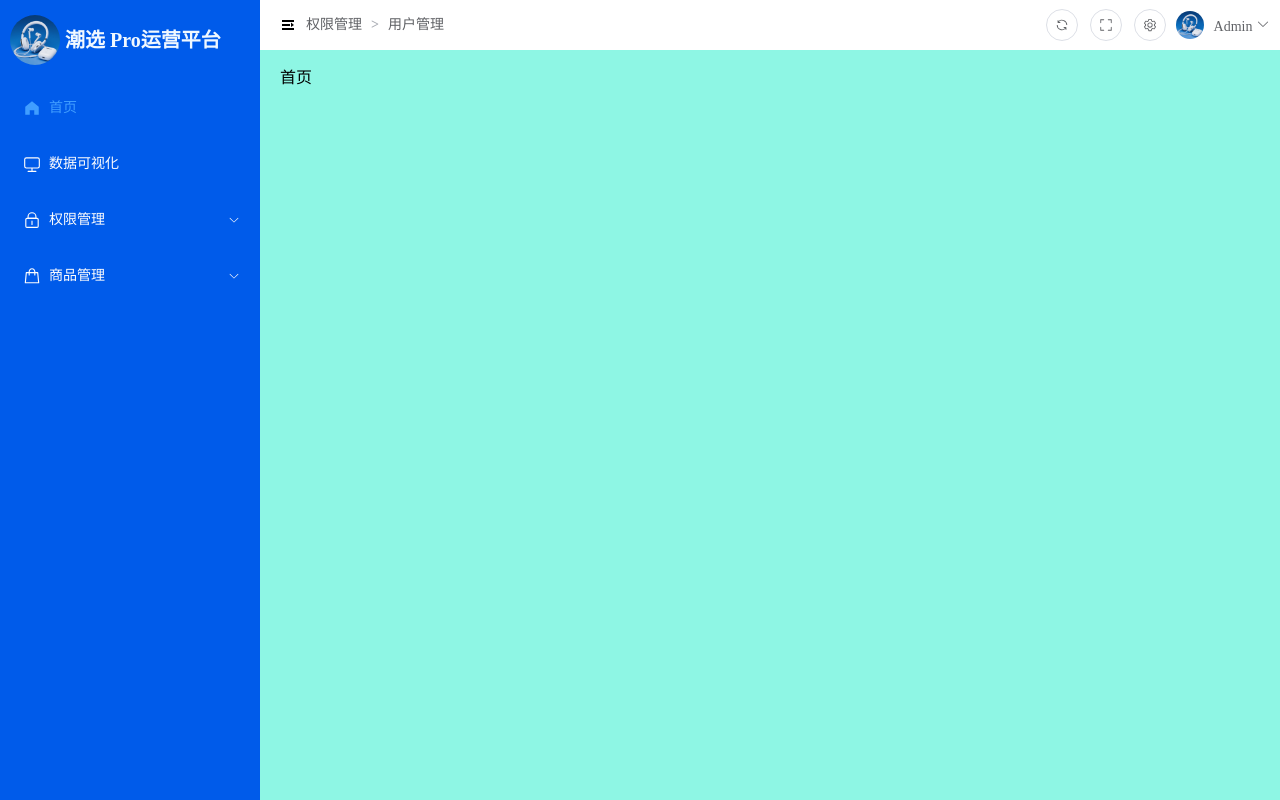
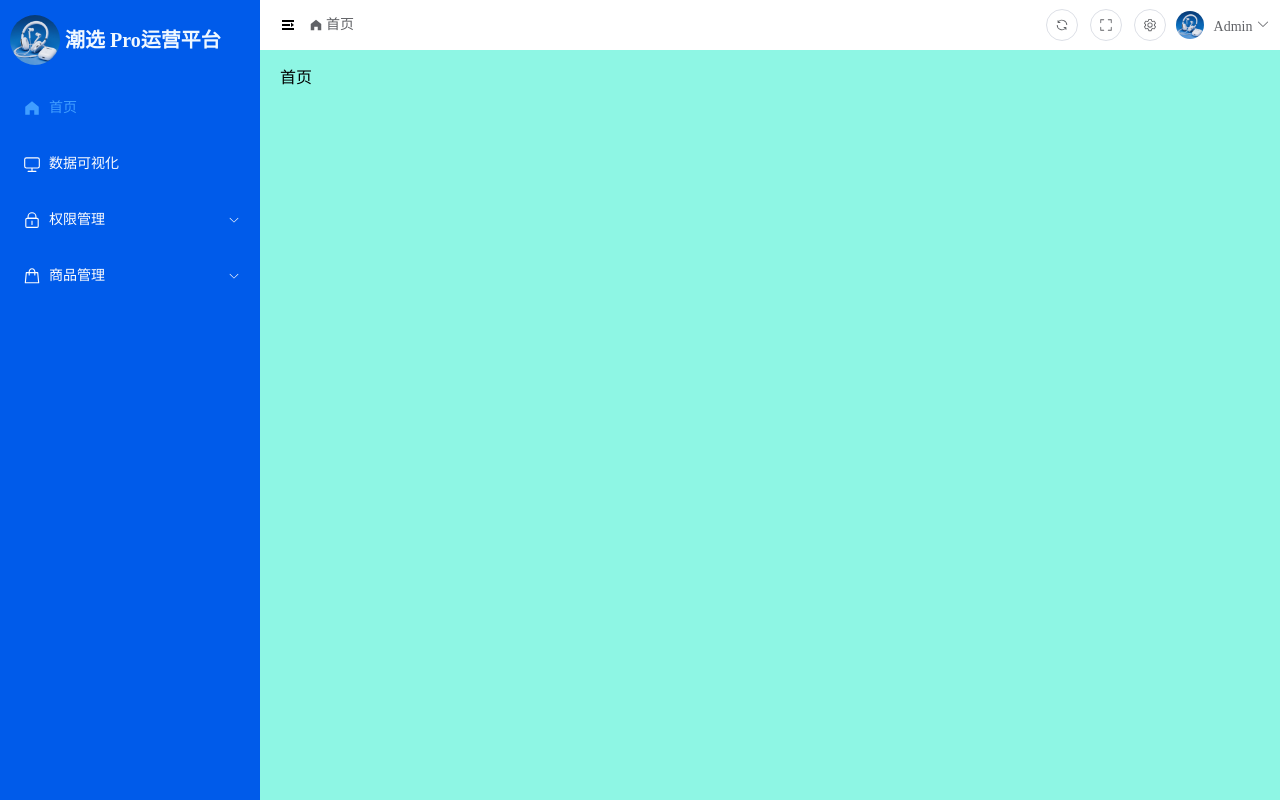
Before and after one commit to LIU2020822LMC/LIU2020822LMC-vue3-Ts-admin-project-GuiGuZhenXuan, a Vue app: page /acl/permission#/home in a window 1280 px wide. Built offline with nearby package versions, Linux system fonts and the light colour scheme.

Commit message:
feat: 顶部面包屑动态展示

```diff
--- a/src/layout/tabbar/breadcrumb/index.vue
+++ b/src/layout/tabbar/breadcrumb/index.vue
@@ -1,10 +1,26 @@
 <template>
   <el-breadcrumb separator=">">
-    <el-breadcrumb-item>权限管理</el-breadcrumb-item>
-    <el-breadcrumb-item>用户管理</el-breadcrumb-item>
+    <!-- 面包屑动态展示路由名字与标题 -->
+    <el-breadcrumb-item
+      v-for="(item, index) in route.matched"
+      :key="index"
+      v-show="item.meta.title"
+      :to="item.path"
+    >
+      <!-- 动态图标展示 -->
+      <el-icon style="margin: 0px 3px; vertical-align: middle">
+        <component :is="item.meta.icon"></component>
+      </el-icon>
+      <!-- 面包屑动态展示匹配路由的标题 -->
+      <span>{{ item.meta.title }}</span>
+    </el-breadcrumb-item>
   </el-breadcrumb>
 </template>
 
-<script setup lang="ts"></script>
+<script setup lang="ts">
+import { useRoute } from 'vue-router'
+
+const route = useRoute()
+</script>
 
 <style scoped></style>
--- a/src/router/routes.ts
+++ b/src/router/routes.ts
@@ -16,7 +16,7 @@ export const constantRoute = [
     component: () => import('@/layout/index.vue'),
     name: 'Layout',
     meta: {
-      title: 'Layout',
+      title: '',
       icon: 'Setting',
     },
     redirect: '/home',
@@ -56,6 +56,7 @@ export const constantRoute = [
       hidden: false,
       icon: 'Lock',
     },
+    redirect: '/acl/user',
     children: [
       {
         // 用户管理
@@ -102,6 +103,7 @@ export const constantRoute = [
       hidden: false,
       icon: 'goods',
     },
+    redirect: '/product/trademark',
     children: [
       {
         // 品牌管理
```
